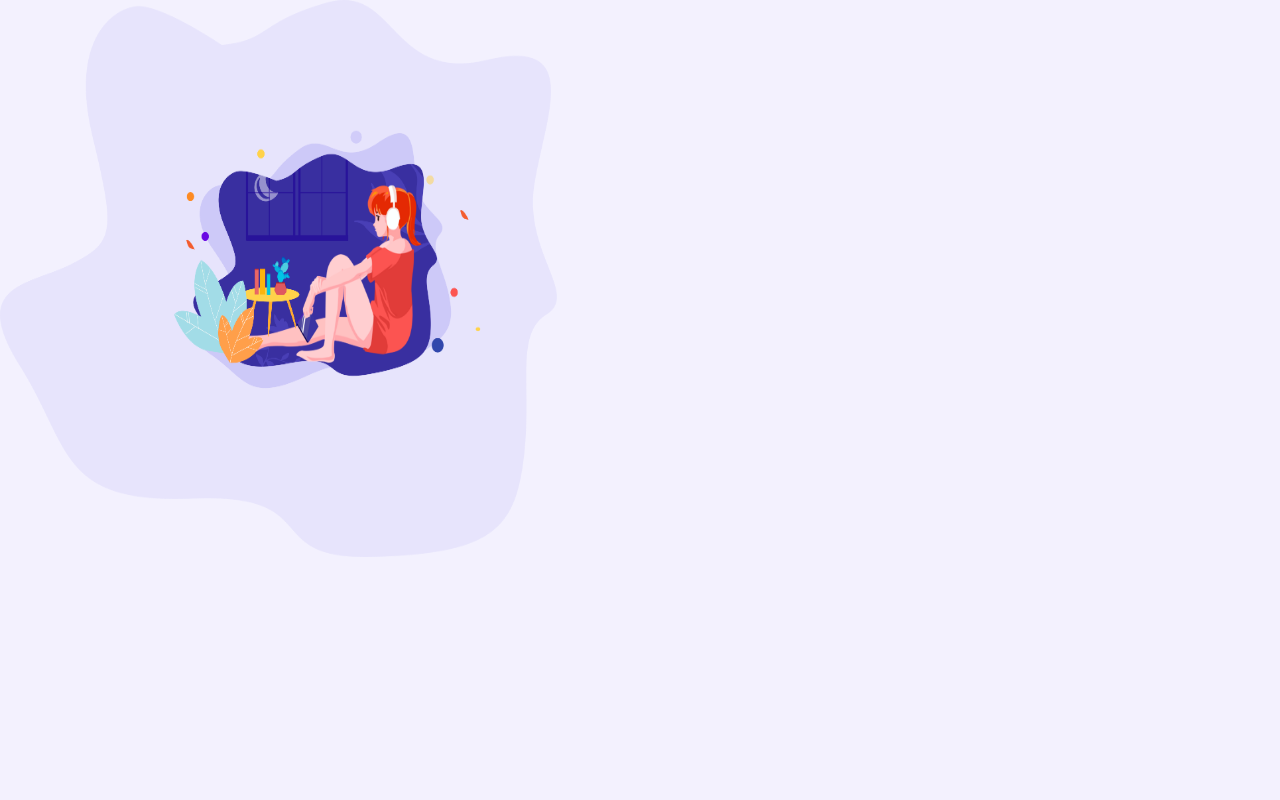
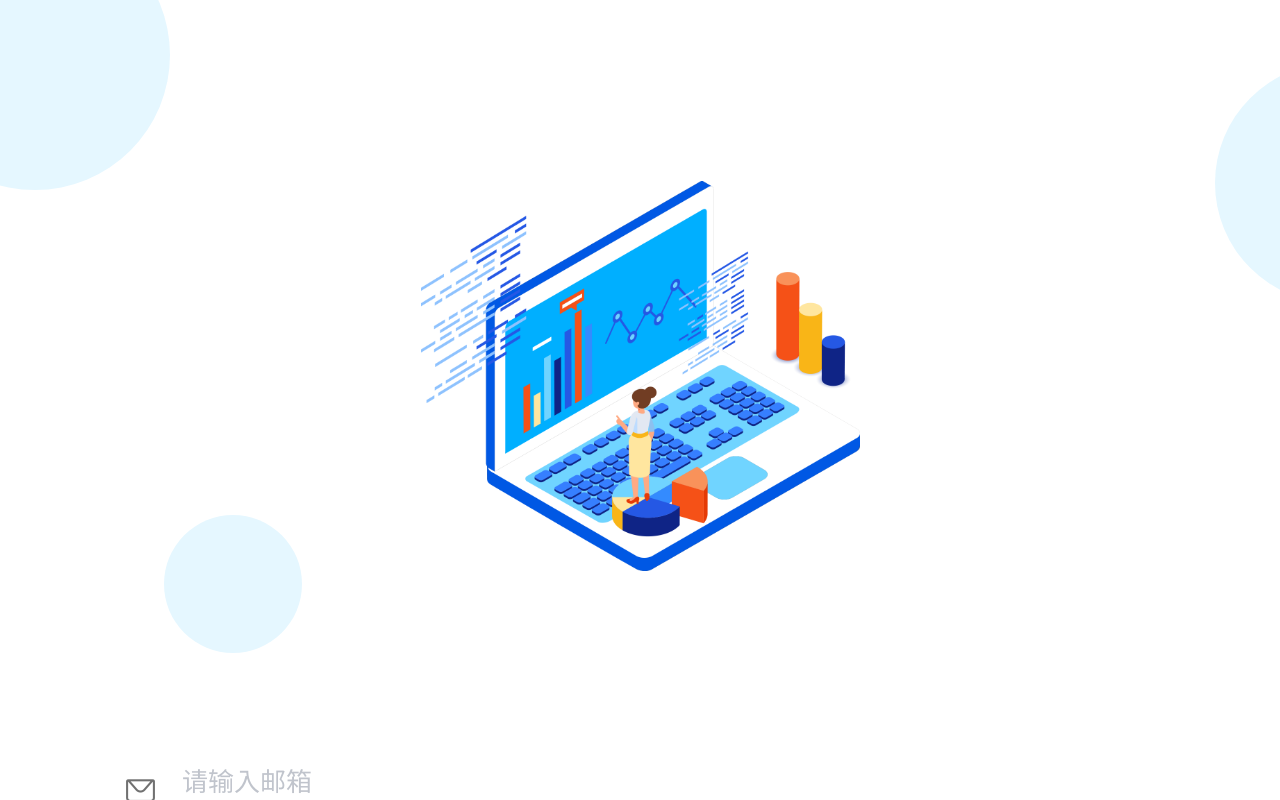
Before and after one commit to qing-m/website-alone, a Nuxt app: page /login in a window 1280 px wide. Built offline with nearby package versions, Linux system fonts and the light colour scheme.

Commit message:
REGISTER LOGIN UI

```diff
--- a/layouts/admin.vue
+++ b/layouts/admin.vue
@@ -3,6 +3,12 @@
     <div class="adminCardContainer">
       <div class="ikonContainer">
         <img src="~/assets/image/admin/admin-ikon.png" alt="">
+        <div class="adorn adorn-one"></div>
+        <div class="adorn adorn-two"></div>
+        <div class="adorn adorn-three"></div>
+      </div>
+      <div>
+        <Nuxt />
       </div>
     </div>
   </div>
@@ -22,14 +28,41 @@ export default {
   width: 100%;
   height: 100vh;
   box-sizing: border-box;
-  background: #F3F1FE;
+  background: #FFFFFF;
   .ikonContainer {
     width: 100%;
-    height: 789px;
-    background: #F3F1FE;
+    height: 752px;
+    background: #FFFFFF;
+    display: flex;
+    align-items: center;
+    justify-content: center;
+    position: relative;
+    .adorn {
+      position: absolute;
+      background: #E5F7FF;
+      border-radius: 50%;
+    }
+    .adorn-one {
+      width: 270px;
+      height: 270px;
+      top: -80px;
+      left: -100px;
+    }
+    .adorn-two {
+      width: 240px;
+      height: 240px;
+      top: 63px;
+      right: -175px;
+    }
+    .adorn-three {
+      width: 138px;
+      height: 138px;
+      bottom: 99px;
+      left: 164px;
+    }
     img {
-      width: 557px;
-      height: 557px;
+      width: 439px;
+      height: 390px;
     }
   }
 }
--- a/pages/login/index.vue
+++ b/pages/login/index.vue
@@ -1,11 +1,22 @@
 <template>
-  <div class="loginContainer">
-    <div>
-      <p class="title">登录</p>
-      <div class="loginFrom">
-        <el-input v-model="nickName" placeholder="请输入邮箱"></el-input>
-        <el-input v-model="password" placeholder="请输入密码"></el-input>
-        <el-button @click="handleClickSubmitFromLogin">登录</el-button>
+  <div class="adminContainers">
+    <div class="fromInputs">
+      <el-input
+        v-model="email"
+        placeholder="请输入邮箱"
+        prefix-icon="el-icon-message"
+        clearable
+      ></el-input>
+      <el-input
+        v-model="password"
+        placeholder="请输入密码"
+        prefix-icon="el-icon-lock"
+        clearable
+        type="password"
+      ></el-input>
+      <div class="submitContainers">
+        <el-button type="primary" @click="handleClickSubmitFromLogin">登录账号注册账号</el-button>
+        <el-button type="text" @click="() => $router.push({name: 'register'})">注册账号</el-button>
       </div>
     </div>
   </div>
@@ -16,7 +27,7 @@ export default {
   layout: 'admin',
   data() {
     return {
-      nickName: '',
+      email: '',
       password: ''
     }
   },
@@ -24,11 +35,10 @@ export default {
     async handleClickSubmitFromLogin() {
       try {
         const requestData = {
-          nickName: this.nickName,
+          email: this.email,
           password: this.password
         }
         const response = await this.$store.dispatch('admin/login',requestData)
-        console.log(response)
       } catch (error) {
         return error
       }
@@ -38,30 +48,78 @@ export default {
 </script>
 
 <style lang="scss" scoped>
-.loginContainer {
+.adminContainers {
   width: 100%;
   height: 100%;
-  text-align: center;
-  box-sizing: border-box;
-  display: flex;
-  align-items: center;
-  > div {
-    width: 100%;
-  }
-  .title {
-    font-family: Helvetica;
-    font-size: 48px;
-    font-weight: 500;
-    color: #FFFFFF;
-    line-height: 53px;
-    margin-bottom: 30px;
-  }
-  .loginFrom {
-    padding: 0 120px;
-    .el-input {
-      display: block;
-      width: 100%;
-      margin-bottom: 30px;
+  overflow: hidden;
+  background: #FFFFFF;
+  .fromInputs {
+    padding: 0 92px;
+    /deep/.el-input {
+      margin-bottom: 35px;
+      .el-input__inner {
+        padding: 31px 95px 31px 90px;
+        font-size: 26px;
+        font-family: Adobe Heiti Std;
+        font-weight: normal;
+        color: #333333;
+        line-height: 15px;
+        border: none;
+        border-bottom: 1px solid #DDDDDD;
+      }
+      .el-input__prefix, .el-input__suffix {
+        width: 33px;
+        height: 100%;
+        padding: 5px 0;
+        margin-left: 27px;
+        .el-input__icon {
+          display: inline;
+          font-size: 33px;
+          color: #717171;
+        }
+      }
+      .el-input__suffix {
+        margin-left: 0;
+        margin-right: 27px;
+      }
+      .el-input__inner:focus {
+        border-bottom: 1px solid #0058E4;
+        color: #0058E4;
+      }
+      .el-input__inner:focus+.el-input__prefix {
+        .el-input__icon {
+          color: #0058E4;
+        }
+      }
+    }
+    .submitContainers {
+      margin-top: 70px;
+      /deep/.el-button {
+        display: block;
+        margin: 0;
+        &.el-button--primary {
+          font-size: 26px;
+          font-family: Adobe Heiti Std;
+          font-weight: normal;
+          line-height: 15px;
+          width: 100%;
+          height: 80px;
+          background: linear-gradient(90deg, #0058E4 0%, #008BFF 100%);
+          border-radius: 40px;
+        }
+        &.el-button--text {
+          width: 100%;
+          text-align: center;
+          font-size: 26px;
+          font-family: Adobe Heiti Std;
+          font-weight: normal;
+          color: #0058E4;
+          line-height: 15px;
+        }
+      }
+      /deep/.el-button:first-child {
+        margin-bottom: 28px;
+      }
     }
   }
 }
--- a/pages/register/index.vue
+++ b/pages/register/index.vue
@@ -1,11 +1,28 @@
 <template>
-  <div class="registerContainer">
-    <div>
-      <p class="title">注册</p>
-      <div class="registerFrom">
-        <el-input v-model="email" placeholder="请输入邮箱"></el-input>
-        <el-input v-model="password" placeholder="请输入密码"></el-input>
-        <el-button @click="handleClickSubmitFromRegister">注册</el-button>
+  <div class="adminContainers">
+    <div class="fromInputs">
+      <el-input
+        v-model="nickName"
+        placeholder="请输入用户名"
+        prefix-icon="el-icon-user"
+        clearable
+      ></el-input>
+      <el-input
+        v-model="email"
+        placeholder="请输入邮箱"
+        prefix-icon="el-icon-message"
+        clearable
+      ></el-input>
+      <el-input
+        v-model="password"
+        placeholder="请输入密码"
+        prefix-icon="el-icon-lock"
+        clearable
+        type="password"
+      ></el-input>
+      <div class="submitContainers">
+        <el-button type="primary" @click="handleClickSubmitFromRegister">注册账号</el-button>
+        <el-button type="text" @click="() => $router.push({name: 'login'})">登录账号</el-button>
       </div>
     </div>
   </div>
@@ -16,6 +33,7 @@ export default {
   layout: 'admin',
   data() {
     return {
+      nickName: '',
       email: '',
       password: ''
     }
@@ -24,6 +42,7 @@ export default {
     async handleClickSubmitFromRegister() {
       try {
         const requestData = {
+          nickName: this.nickName,
           email: this.email,
           password: this.password
         }
@@ -38,30 +57,74 @@ export default {
 </script>
 
 <style lang="scss" scoped>
-.registerContainer {
+.adminContainers {
   width: 100%;
   height: 100%;
-  text-align: center;
-  box-sizing: border-box;
-  display: flex;
-  align-items: center;
-  > div {
-    width: 100%;
-  }
-  .title {
-    font-family: Helvetica;
-    font-size: 48px;
-    font-weight: 500;
-    color: #FFFFFF;
-    line-height: 53px;
-    margin-bottom: 30px;
-  }
-  .registerFrom {
-    padding: 0 120px;
-    .el-input {
-      display: block;
-      width: 100%;
-      margin-bottom: 30px;
+  overflow: hidden;
+  background: #FFFFFF;
+  .fromInputs {
+    padding: 0 92px;
+    /deep/.el-input {
+      margin-bottom: 35px;
+      .el-input__inner {
+        padding: 31px 95px 31px 90px;
+        font-size: 26px;
+        font-family: Adobe Heiti Std;
+        font-weight: normal;
+        color: #333333;
+        line-height: 15px;
+        border: none;
+        border-bottom: 1px solid #DDDDDD;
+      }
+      .el-input__prefix, .el-input__suffix {
+        width: 33px;
+        height: 100%;
+        padding: 5px 0;
+        margin-left: 27px;
+        .el-input__icon {
+          display: inline;
+          font-size: 33px;
+          color: #717171;
+        }
+      }
+      .el-input__suffix {
+        margin-left: 0;
+        margin-right: 27px;
+      }
+      .el-input__inner:focus {
+        border-bottom: 1px solid #0058E4;
+        color: #0058E4;
+      }
+      .el-input__inner:focus+.el-input__prefix {
+        .el-input__icon {
+          color: #0058E4;
+        }
+      }
+    }
+    .submitContainers {
+      margin-top: 70px;
+      /deep/.el-button {
+        display: block;
+        margin: 0;
+        &.el-button--primary {
+          width: 100%;
+          height: 80px;
+          background: linear-gradient(90deg, #0058E4 0%, #008BFF 100%);
+          border-radius: 40px;
+        }
+        &.el-button--text {
+          width: 100%;
+          text-align: center;
+          font-size: 26px;
+          font-family: Adobe Heiti Std;
+          font-weight: normal;
+          color: #0058E4;
+          line-height: 15px;
+        }
+      }
+      /deep/.el-button:first-child {
+        margin-bottom: 28px;
+      }
     }
   }
 }
```
Also changed, not shown: assets/image/admin/admin-ikon.png, 1 other file (tests, documents, lock files or other folders).
